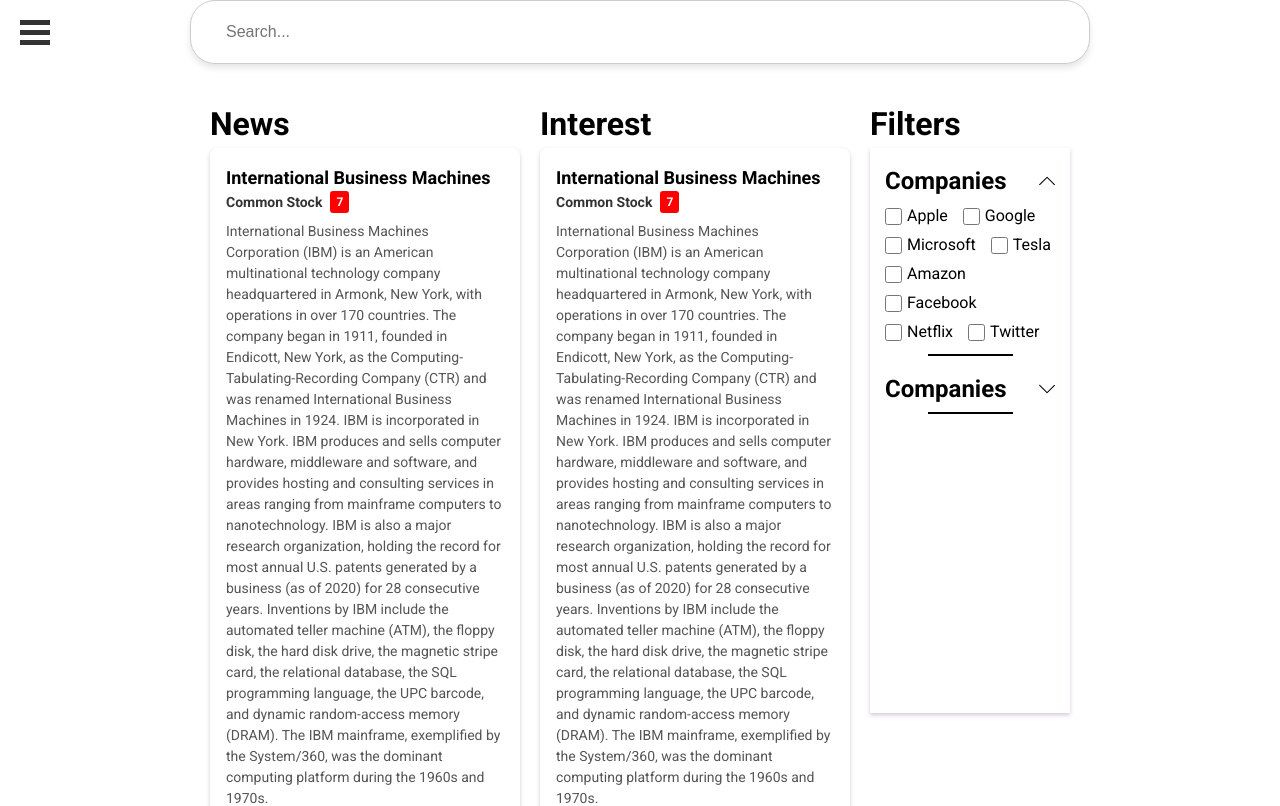
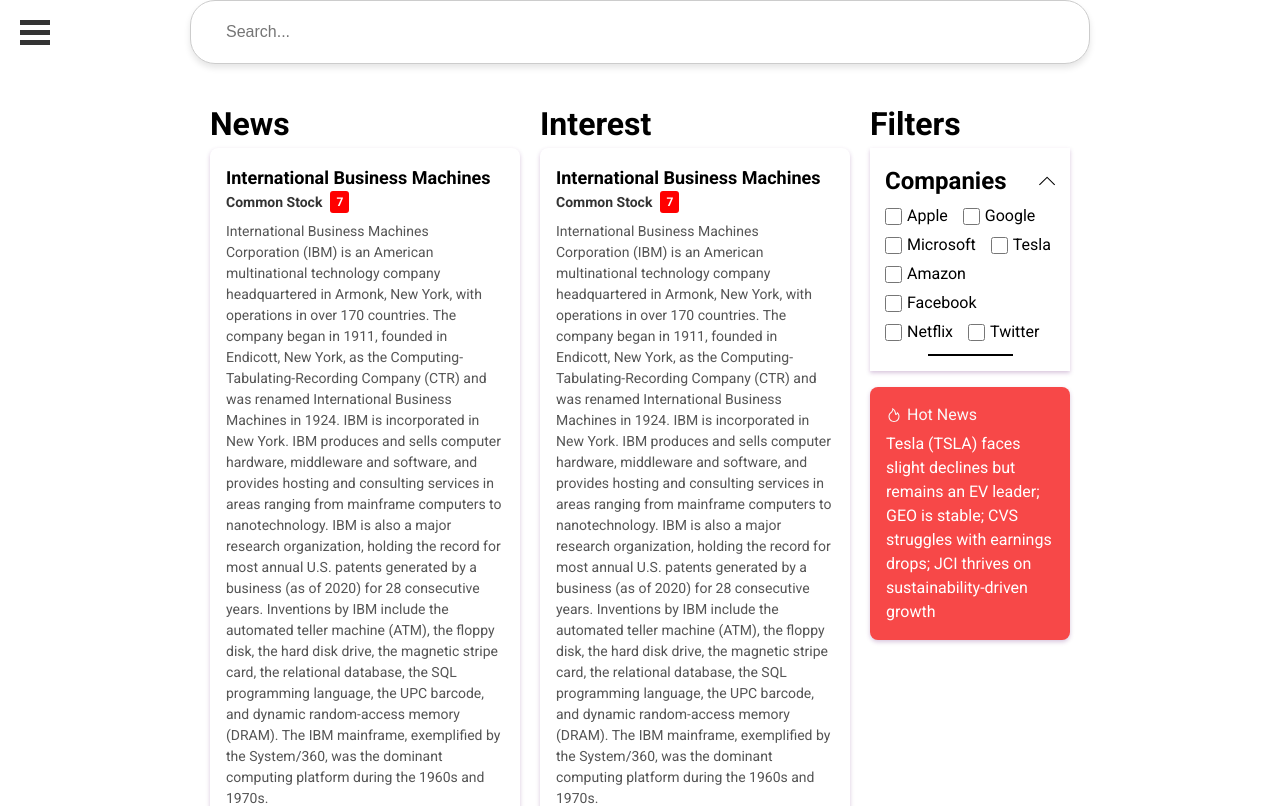
Before and after one commit to DiogoReiss/natixisHackathon, a React (Vite) app in the folder frontend/: page / in a window 1280 px wide. Shown: the top 806 px of the page. Built offline with nearby package versions, Linux system fonts and the light colour scheme.

Commit message:
feat: hot news

```diff
--- a/frontend/src/components/HomePage/home.tsx
+++ b/frontend/src/components/HomePage/home.tsx
@@ -1,6 +1,6 @@
 import { useEffect, useState } from "react";
-import Box from "./box";
 import FilterBox from "./filters";
+import HotNews from "../../containers/hotNews/hotNews";
 
 interface Data {
   Name: string;
@@ -14,6 +14,8 @@
   const [selectedFilters, setSelectedFilters] = useState<string[]>([]); // Estado para os filtros selecionados
 
   const [data, setData] = useState<Data[]>([]); // Estado para armazenar os dados carregados do JSON
+
+    const investmentInfo = 'Tesla (TSLA) faces slight declines but remains an EV leader; GEO is stable; CVS struggles with earnings drops; JCI thrives on sustainability-driven growth'
 
   // Carregar os dados do JSON
   useEffect(() => {
@@ -111,25 +113,12 @@
                   { name: "Netflix" },
                   { name: "Twitter" },
                 ]}
-                onChange={(selected) => setSelectedFilters(selected)} // Atualiza o estado dos filtros selecionados
-              />
-              <FilterBox
-                title="Companies"
-                optionsId="categoryId2"
-                defaultState=""
-                options={[
-                  { name: "Apple2" },
-                  { name: "Google2" },
-                  { name: "Microsoft2" },
-                  { name: "Tesla2" },
-                  { name: "Amazon2" },
-                  { name: "Facebook2" },
-                  { name: "Netflix2" },
-                  { name: "Twitter2" },
-                ]}
-                onChange={(selected) => setSelectedFilters(selected)} // Atualiza o estado dos filtros selecionados
+                onChange={(selected) => setSelectedFilters(selected)}
               />
             </div>
+            <HotNews
+                info={investmentInfo}
+            />
           </div>
         </div>
       </div>
--- /dev/null
+++ b/frontend/src/containers/hotNews/hotNews.css
@@ -0,0 +1,20 @@
+.hotnews-container {
+    margin-top: 16px;
+    display: flex;
+    flex-direction: column;
+    background-color: #f74848;
+    color: #f9f9f9;
+}
+
+.hotnews-title {
+    display: flex;
+    flex-direction: row;
+    align-items: center;
+    width: 100%;
+    column-gap: 5px;
+}
+
+.hotnews-info {
+    margin-top: 5px;
+    color: #ffffff;
+}
--- /dev/null
+++ b/frontend/src/containers/hotNews/hotNews.tsx
@@ -0,0 +1,20 @@
+import React from 'react';
+import './hotNews.css'
+
+import { AiOutlineFire } from "react-icons/ai";
+
+const HotNews = ({ info }) => {
+    return (
+        <div className="hotnews-container interest-item">
+            <div className="hotnews-title">
+                <AiOutlineFire />
+                <span>Hot News</span>
+            </div>
+            <div className="hotnews-info">
+                { info }
+            </div>
+        </div>
+    )
+}
+
+export default HotNews;
--- a/frontend/src/styles/style.css
+++ b/frontend/src/styles/style.css
@@ -39,7 +39,6 @@
     flex-direction: column;
     align-items: center;
     gap: var(--spaceMedium);
-    height: 565px;
 
     padding: var(--spaceMedium);
     -webkit-box-shadow: 0px 2px 4px 0px rgba(104,31,122,0.25);
```
